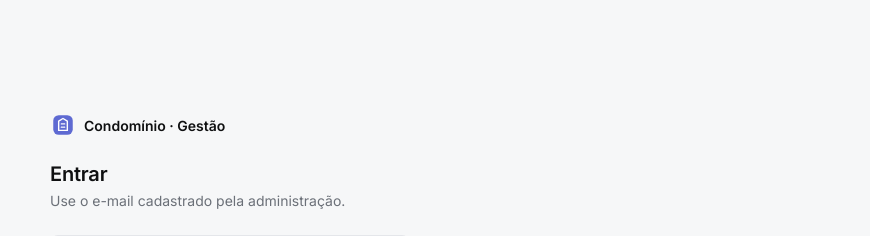
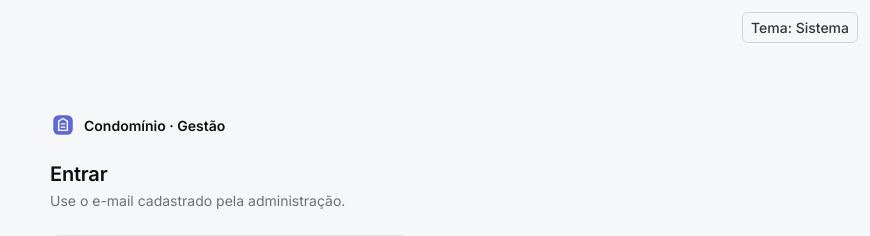
Before and after one commit to BrunoDS13/project_condominio, a Flask app: page /auth/login in a window 1280 px wide. Shown: the top 236 px of the page, without its empty margins (410-1280 px from the left). Run offline with Flask 3, Linux system fonts and the light colour scheme.

Commit message:
feat: seletor de tema (sistema, claro, escuro)
Botão no menu e na tela de login; a escolha fica salva no navegador e o padrão continua seguindo o sistema.

```diff
--- a/app/static/app.css
+++ b/app/static/app.css
@@ -82,6 +82,7 @@ h3, .h6 { font-size: .875rem; font-weight: 600; }
 .side-link.active { background: var(--surface-3); color: var(--ink); font-weight: 500; }
 .side-user { margin-top: auto; padding: 12px 8px 0; border-top: 1px solid var(--line); }
 .side-user .name { font-weight: 500; }
+.tema-fixo { position: fixed; top: 12px; right: 12px; z-index: 10; }
 .main-col { flex: 1; min-width: 0; }
 .content { max-width: 1120px; padding: 28px 32px 64px; margin: 0 auto; }
 .mobile-bar { display: none; align-items: center; gap: 12px; padding: 10px 16px; background: var(--surface); border-bottom: 1px solid var(--line); }
--- a/app/templates/base.html
+++ b/app/templates/base.html
@@ -6,7 +6,13 @@
   <meta name="color-scheme" content="dark light">
   <meta name="theme-color" content="#0b0c0d">
   <title>{% block title %}Condomínio{% endblock %} · Gestão de Condomínio</title>
-  <script>document.documentElement.setAttribute('data-bs-theme', window.matchMedia('(prefers-color-scheme: light)').matches ? 'light' : 'dark');</script>
+  <script>
+    (function () {
+      var p = null; try { p = localStorage.getItem('tema'); } catch (e) {}
+      var t = p === 'claro' ? 'light' : p === 'escuro' ? 'dark' : (window.matchMedia('(prefers-color-scheme: light)').matches ? 'light' : 'dark');
+      document.documentElement.setAttribute('data-bs-theme', t);
+    })();
+  </script>
   <link rel="preconnect" href="https://fonts.googleapis.com">
   <link rel="preconnect" href="https://fonts.gstatic.com" crossorigin>
   <link href="https://fonts.googleapis.com/css2?family=Inter:wght@400;500;600&display=swap" rel="stylesheet">
@@ -21,6 +27,10 @@
   <rect x="3" y="3" width="18" height="18" rx="5" fill="#5e6ad2"/>
   <path d="M8 17V8.5L12 6l4 2.5V17M8 17h8M10.5 11h1M12.5 11h1M10.5 14h1M12.5 14h1" stroke="#fff" stroke-width="1.3" stroke-linecap="round" stroke-linejoin="round"/>
 </svg>
+{% endmacro %}
+
+{% macro tema_btn(extra='') %}
+  <button type="button" class="btn btn-sm btn-outline-secondary {{ extra }}" data-tema-btn aria-label="Alternar tema">Tema: Sistema</button>
 {% endmacro %}
 
 {% macro item(label, endpoint, bp) %}
@@ -41,6 +51,7 @@
         {{ item('Ocorrências', 'ocorrencias.listar', 'ocorrencias') }}
         <div class="nav-group">Financeiro</div>
         {{ item('Cobranças', 'cobrancas.listar', 'cobrancas') }}
+        {{ item('Prestação de contas', 'financeiro.prestacao', 'financeiro') }}
         <div class="nav-group">Áreas comuns</div>
         {{ item('Reservas', 'reservas.listar', 'reservas') }}
         <div class="nav-group">Portaria</div>
@@ -61,6 +72,7 @@
           <input type="hidden" name="csrf_token" value="{{ csrf_token() }}">
           <button type="submit" class="btn btn-sm btn-outline-secondary">Sair</button>
         </form>
+        <div class="mt-2">{{ tema_btn() }}</div>
       </div>
     </div>
   </aside>
@@ -70,6 +82,7 @@
       <span class="d-flex align-items-center gap-2 fw-semibold">{{ logo() }} Condomínio</span>
     </div>
 {% endif %}
+    {% if not logado %}<div class="tema-fixo">{{ tema_btn() }}</div>{% endif %}
     <main class="{{ 'content' if logado else 'container py-5' }}" id="conteudo">
       <div aria-live="polite">
       {% with msgs = get_flashed_messages(with_categories=true) %}
@@ -85,6 +98,26 @@
 
 <script src="https://cdn.jsdelivr.net/npm/bootstrap@5.3.3/dist/js/bootstrap.bundle.min.js"></script>
 <script>
+  // tema: Sistema -> Claro -> Escuro (lembrado neste navegador)
+  (function () {
+    var ordem = [null, 'claro', 'escuro'], rotulos = { null: 'Sistema', claro: 'Claro', escuro: 'Escuro' };
+    function lerPref() { try { return localStorage.getItem('tema'); } catch (e) { return null; } }
+    function aplicar(pref) {
+      var t = pref === 'claro' ? 'light' : pref === 'escuro' ? 'dark' : (matchMedia('(prefers-color-scheme: light)').matches ? 'light' : 'dark');
+      document.documentElement.setAttribute('data-bs-theme', t);
+      document.querySelectorAll('[data-tema-btn]').forEach(function (b) { b.textContent = 'Tema: ' + rotulos[pref]; });
+    }
+    var pref = lerPref(); if (pref !== 'claro' && pref !== 'escuro') pref = null;
+    aplicar(pref);
+    document.querySelectorAll('[data-tema-btn]').forEach(function (b) {
+      b.addEventListener('click', function () {
+        pref = ordem[(ordem.indexOf(pref) + 1) % ordem.length];
+        try { pref ? localStorage.setItem('tema', pref) : localStorage.removeItem('tema'); } catch (e) {}
+        aplicar(pref);
+      });
+    });
+    matchMedia('(prefers-color-scheme: light)').addEventListener('change', function () { if (!pref) aplicar(null); });
+  })();
   // menu lateral no celular
   (function () {
     var btn = document.getElementById('menu-toggle'), bar = document.getElementById('sidebar');
```
